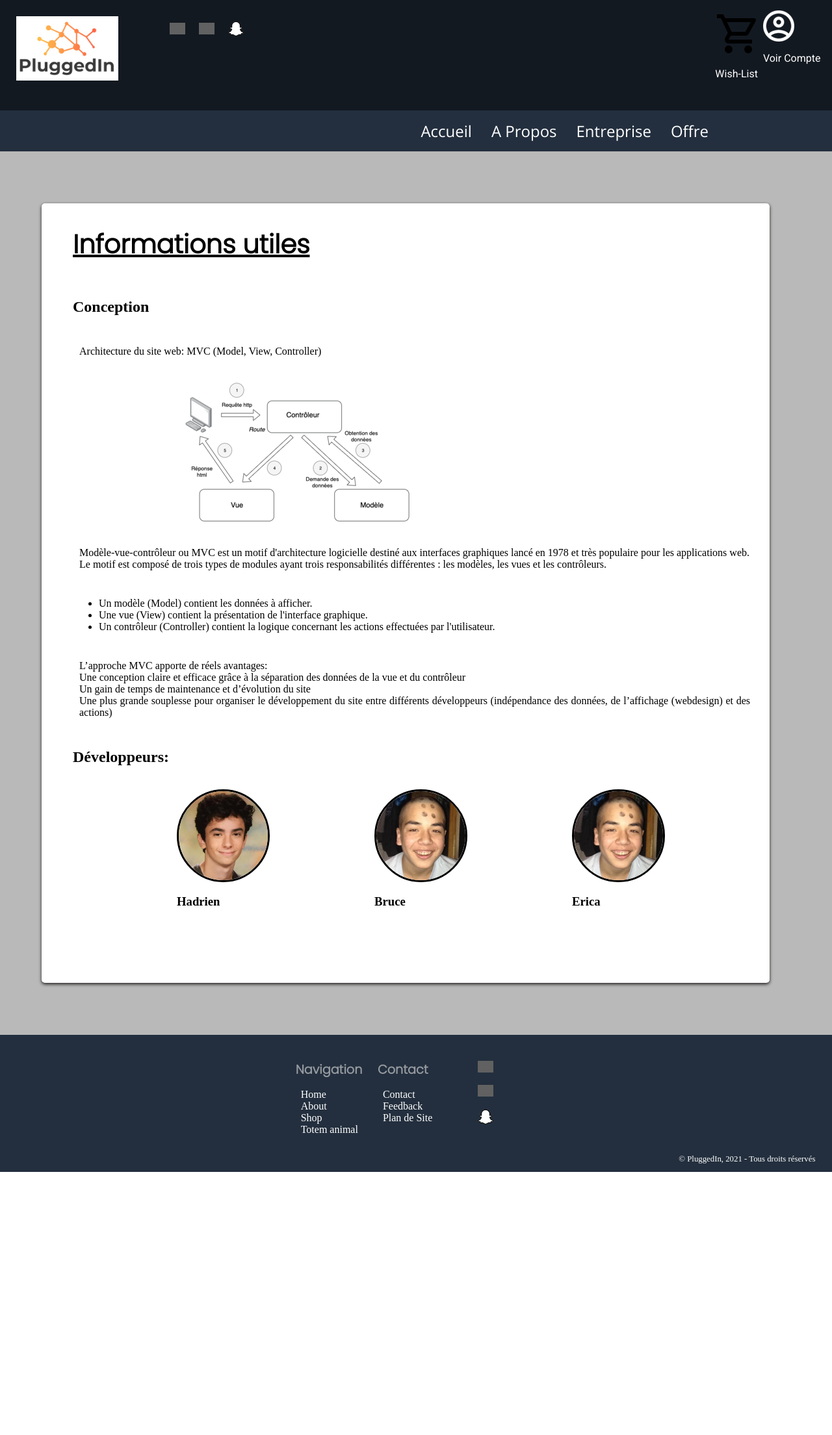
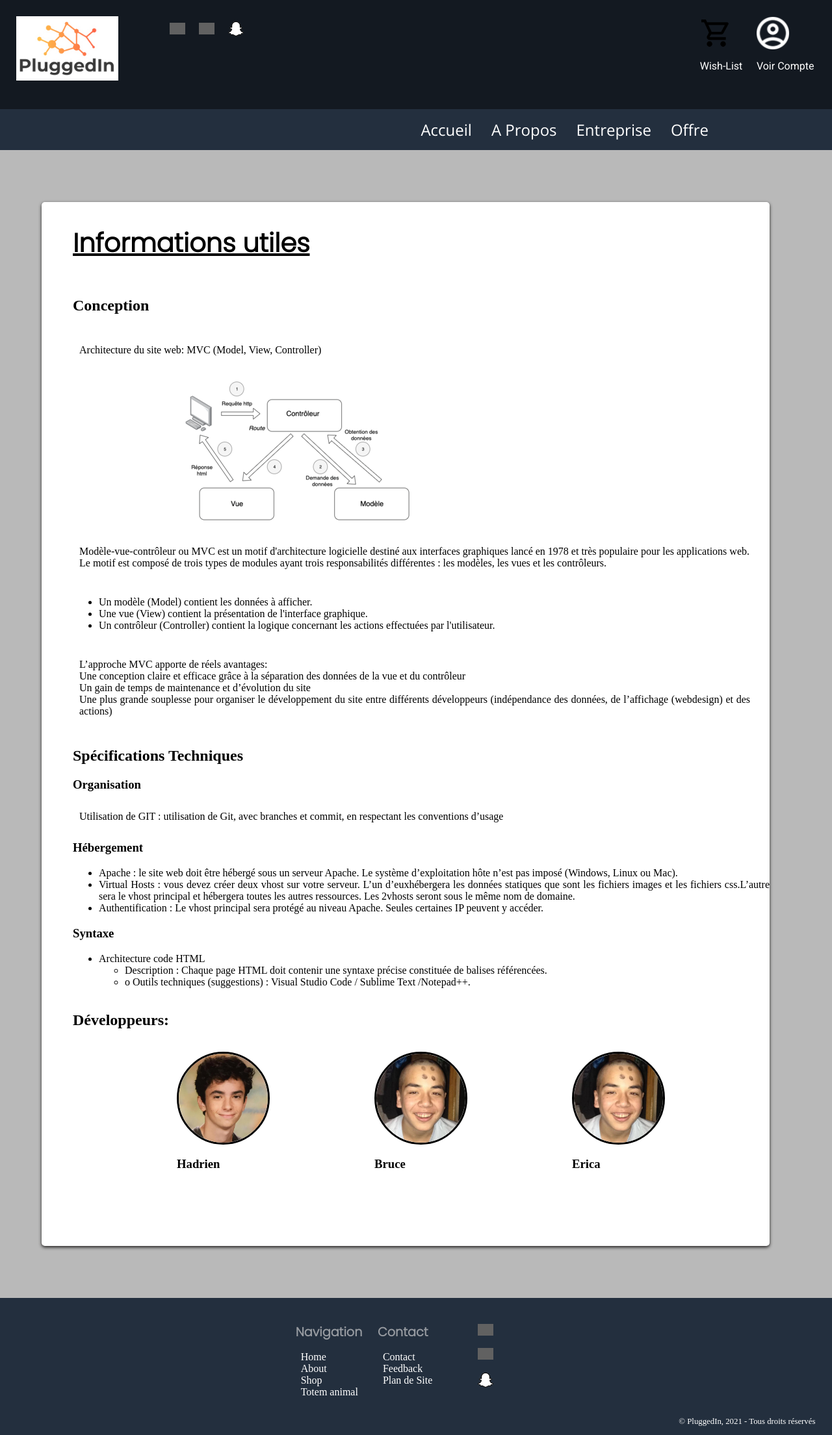
Before and after one commit to BruceMong/Intern-WebsiteProject, a PHP site: page /aPropos in a window 1280 px wide. Shown: the whole page at 65% size. Before the commit the page ends 1804 px from the top, so only its background shows below. Run offline with PHP 8.4, Linux system fonts and the light colour scheme; some web fonts are replaced; grey boxes are pictures that could not be loaded.

Commit message:
bruce mon crush

```diff
--- a/PluggedIn/content/css/header.css
+++ b/PluggedIn/content/css/header.css
@@ -85,6 +85,13 @@ header {
     padding-right: 0.1em;
 }
 
+.nav_compte img {
+    height: 50px;
+    width: 50px;
+    max-width: 50px;
+    max-height: 50px;
+}
+
 .header_right a
 /*#indentication a est relou */
 
@@ -92,6 +99,7 @@ header {
     color: white;
     text-decoration: none;
     transition: 0.5s;
+    padding: 10px;
 }
 
 .header_right input[type=button] {
--- a/PluggedIn/views/viewAPropos.php
+++ b/PluggedIn/views/viewAPropos.php
@@ -24,6 +24,26 @@
                 </br>Une plus grande souplesse pour organiser le développement du site entre différents développeurs (indépendance des données, de l’affichage (webdesign) et des actions)
             </p>
         </div>
+        <div class="specification">
+            <h2>Spécifications Techniques</h2>
+            <h3>Organisation</h3>
+            <p>Utilisation de GIT : utilisation de Git, avec branches et commit, en respectant les conventions d’usage</p>
+
+            <h3>Hébergement</h3>
+            <ul>
+            <li>Apache : le site web doit être hébergé sous un serveur Apache. Le système d’exploitation hôte n’est pas imposé (Windows, Linux ou Mac).</li>
+            <li> Virtual Hosts : vous devez créer deux vhost sur votre serveur. L’un d’euxhébergera les données statiques que sont les fichiers images et les fichiers css.L’autre sera le vhost principal et hébergera toutes les autres ressources. Les 2vhosts seront sous le même nom de domaine.</li>
+            <li>Authentification : Le vhost principal sera protégé au niveau Apache. Seules certaines IP peuvent y accéder.</li>
+            </ul>
+
+            <h3>Syntaxe</h3>
+            <ul>
+            <li> Architecture code HTML
+            <ul><li> Description : Chaque page HTML doit contenir une syntaxe précise constituée de balises référencées.</li><li>o Outils techniques (suggestions) : Visual Studio Code / Sublime Text /Notepad++.</li></ul>
+            </li>
+            </ul>
+        </div>
+
 
 
 
```
Lines whose indentation alone changed are shown as unchanged.
